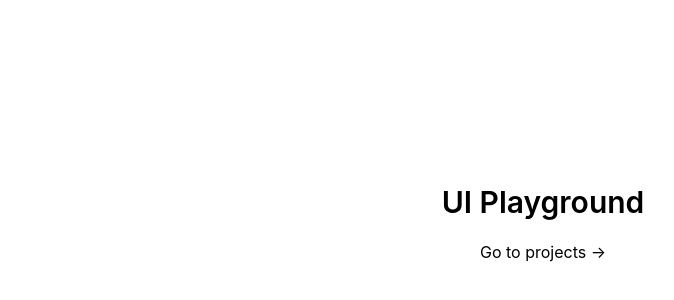
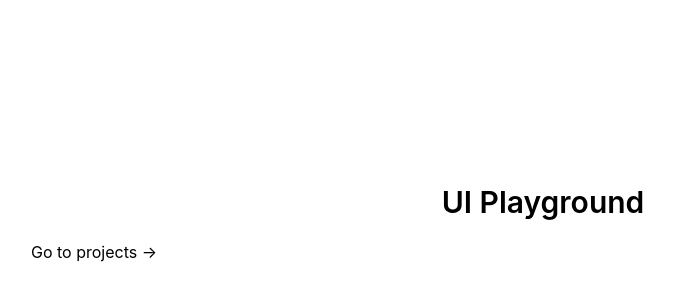
Before and after one commit to brainsaysno/next-playground, a Next.js app: page / in a window 1280 px wide. Shown: the part 186-486 px from the top of the page, without its empty margins (97-771 px from the left). Built offline with nearby package versions, Linux system fonts and the light colour scheme.

Commit message:
fix: change a to next/link and escaped apos

```diff
--- a/pages/_app.tsx
+++ b/pages/_app.tsx
@@ -6,7 +6,7 @@ function MyApp({ Component, pageProps }: AppProps) {
   return (
     <div>
       <Head>
-        <title>Brainsaysno's UI Playground</title>
+        <title>Brainsaysno&apos;s UI Playground</title>
         <meta name="description" content="UI Playground" />
         <link rel="icon" href="/favicon.ico" />
       </Head>
--- a/pages/index.tsx
+++ b/pages/index.tsx
@@ -1,7 +1,6 @@
 
 import type { NextPage } from "next";
-import Head from "next/head";
-import Image from "next/image";
+import Link from "next/link";
 
 const Home: NextPage = () => {
 
@@ -11,7 +10,7 @@ const Home: NextPage = () => {
         <h1 className="text-3xl font-semibold text-center py-5">
           UI Playground
         </h1>
-        <a href="/projects" className="text-center">Go to projects &rarr;</a>
+        <Link href="/projects" className="text-center">Go to projects &rarr;</Link>
       </main>
     </div>
   );
--- a/pages/projects/index.tsx
+++ b/pages/projects/index.tsx
@@ -19,11 +19,12 @@ const Home: NextPage = () => {
           Projects
         </h1>
         <div className="flex flex-row gap-20 flex-wrap justify-center">
-          {projects.map((project) => (
+          {projects.map((project, index) => (
             <Card
               name={project.name}
               link={"/projects/" + project.slug}
               description={project.description}
+              key={index}
             />
           ))}
         </div>
```
